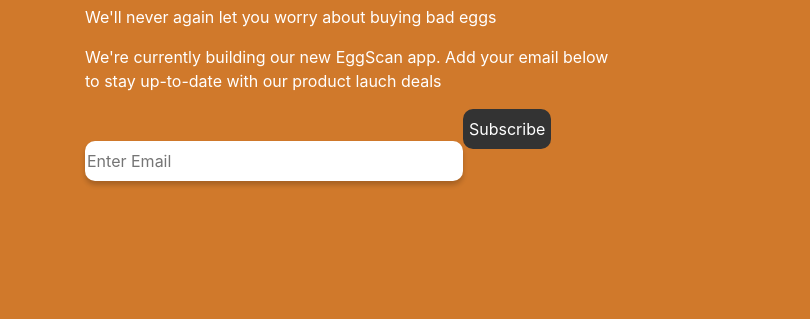
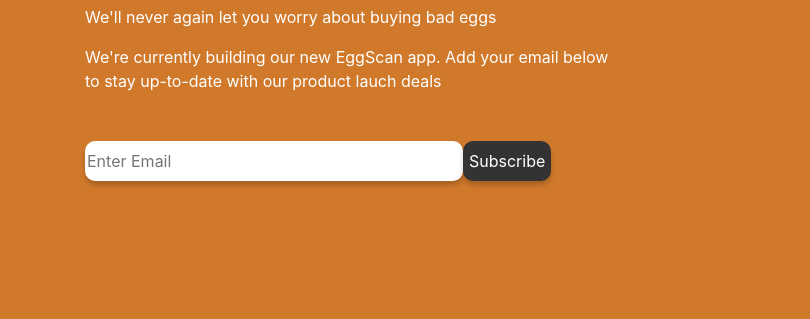
Before and after one commit to Denniman/egg-scan, a plain HTML site: page index.html in a window 1280 px wide. Shown: the part 187-506 px from the top of the page, 0-810 px from the left. Drawn offline with nearby package versions, Linux system fonts and the light colour scheme; grey boxes are pictures that could not be loaded.

Commit message:
fix email subscribe

```diff
--- a/css/style.css
+++ b/css/style.css
@@ -24,22 +24,28 @@ img.phone1 {
     margin-left: 10em;
 }
 
-[type="email"] {
-    font-family: inherit;
+[type="email"],
+[type="button"] {
     border: 0;
     box-shadow: 0 4px 5px rgba(0, 0, 0, 0.2);
     border-radius: 10px;
     height: 40px;
     margin-top: 2em;
+    font-family: inherit;
+}
+
+[type="email"] {
     width: 70%;
 }
+
+[type="email"]:focus {
+    outline: 0;
+}
+
 [type="button"] {
     background-color: #333;
-    border: 0;
-    border-radius: 10px;
     color: #fff;
     position: absolute;
-    height: 40px;
     top: 1;
     right: 1;
 }
```
